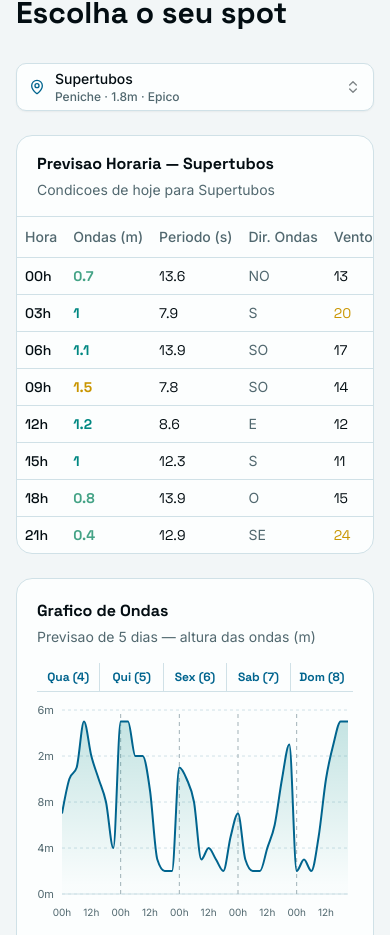
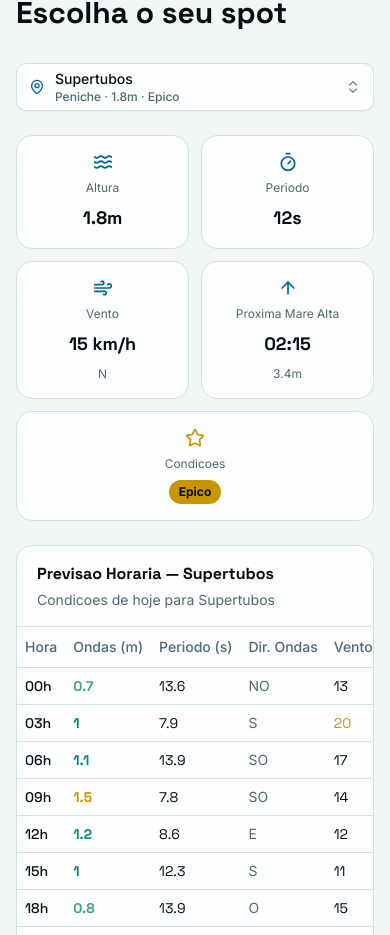
Before and after one commit to guisk14/Previsao-de-ondas, a Next.js app: page / in a window 390 px wide. Shown: the part 814-1749 px from the top of the page. Built offline with nearby package versions, Linux system fonts and the light colour scheme.

Commit message:
feat: restore and update mobile layout with CurrentConditions\n\nAdd Proxima Mare card and update grid layout for responsiveness

```diff
--- a/components/current-conditions.tsx
+++ b/components/current-conditions.tsx
@@ -1,13 +1,28 @@
-import { Waves, Wind, Thermometer, Timer, Compass, Star } from "lucide-react"
-import { type Beach, getRatingLabel, getRatingColor } from "@/lib/wave-data"
+import { Waves, Wind, Timer, Star, ArrowUp, ArrowDown } from "lucide-react"
+import { type Beach, getRatingLabel, getRatingColor, tides } from "@/lib/wave-data"
 
 interface CurrentConditionsProps {
   beach: Beach
 }
 
+function getNextTide() {
+  const now = new Date()
+  const nowMinutes = now.getHours() * 60 + now.getMinutes()
+
+  for (const tide of tides) {
+    const [h, m] = tide.time.split(":").map(Number)
+    if (h * 60 + m > nowMinutes) {
+      return tide
+    }
+  }
+  return tides[0]
+}
+
 export function CurrentConditions({ beach }: CurrentConditionsProps) {
+  const nextTide = getNextTide()
+
   return (
-    <div className="grid grid-cols-2 md:grid-cols-3 lg:grid-cols-6 gap-3">
+    <div className="grid grid-cols-2 sm:grid-cols-3 lg:grid-cols-5 gap-3">
       <ConditionCard
         icon={<Waves className="h-5 w-5 text-primary" />}
         label="Altura"
@@ -18,22 +33,29 @@ export function CurrentConditions({ beach }: CurrentConditionsProps) {
         label="Periodo"
         value={`${beach.currentPeriod}s`}
       />
-      <ConditionCard
-        icon={<Wind className="h-5 w-5 text-primary" />}
-        label="Vento"
-        value={`${beach.currentWind} km/h`}
-      />
-      <ConditionCard
-        icon={<Compass className="h-5 w-5 text-primary" />}
-        label="Direcao Vento"
-        value={beach.windDirection}
-      />
-      <ConditionCard
-        icon={<Thermometer className="h-5 w-5 text-primary" />}
-        label="Temperatura Agua"
-        value={`${beach.waterTemp}°C`}
-      />
-      <div className="bg-card rounded-xl border border-border p-4 flex flex-col items-center justify-center gap-2">
+      <div className="bg-card rounded-xl border border-border p-4 flex flex-col items-center justify-center gap-2 text-center">
+        <Wind className="h-5 w-5 text-primary" />
+        <span className="text-xs text-muted-foreground">Vento</span>
+        <span className="text-lg font-mono font-bold text-card-foreground">
+          {beach.currentWind} km/h
+        </span>
+        <span className="text-xs text-muted-foreground">{beach.windDirection}</span>
+      </div>
+      <div className="bg-card rounded-xl border border-border p-4 flex flex-col items-center justify-center gap-2 text-center">
+        {nextTide.type === "alta" ? (
+          <ArrowUp className="h-5 w-5 text-primary" />
+        ) : (
+          <ArrowDown className="h-5 w-5 text-accent" />
+        )}
+        <span className="text-xs text-muted-foreground">
+          Proxima Mare {nextTide.type === "alta" ? "Alta" : "Baixa"}
+        </span>
+        <span className="text-lg font-mono font-bold text-card-foreground">
+          {nextTide.time}
+        </span>
+        <span className="text-xs text-muted-foreground">{nextTide.height}m</span>
+      </div>
+      <div className="bg-card rounded-xl border border-border p-4 flex flex-col items-center justify-center gap-2 col-span-2 sm:col-span-1">
         <Star className="h-5 w-5 text-chart-4" />
         <span className="text-xs text-muted-foreground">Condicoes</span>
         <span className={`text-xs font-bold px-2.5 py-1 rounded-full ${getRatingColor(beach.rating)}`}>
--- a/components/forecast-section.tsx
+++ b/components/forecast-section.tsx
@@ -3,6 +3,7 @@
 import { useState } from "react"
 import { beaches } from "@/lib/wave-data"
 import { SpotSelector } from "./spot-selector"
+import { CurrentConditions } from "./current-conditions"
 import { ForecastTable } from "./forecast-table"
 import { WaveChart } from "./wave-chart"
 
@@ -21,6 +22,7 @@ export function ForecastSection() {
 
         <div className="flex flex-col gap-6">
           <SpotSelector selectedBeach={selectedBeach} onSelect={setSelectedBeach} />
+          <CurrentConditions beach={selectedBeach} />
           <div className="grid grid-cols-1 lg:grid-cols-2 gap-6">
             <ForecastTable beach={selectedBeach} />
             <WaveChart beach={selectedBeach} />
```
